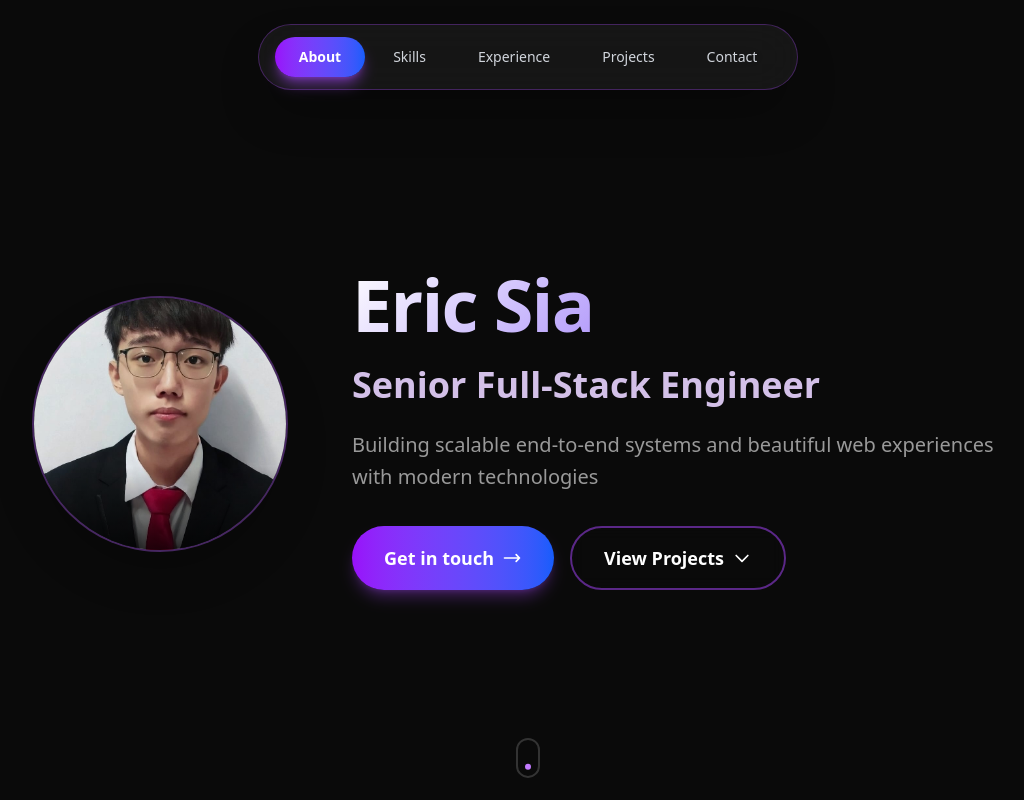
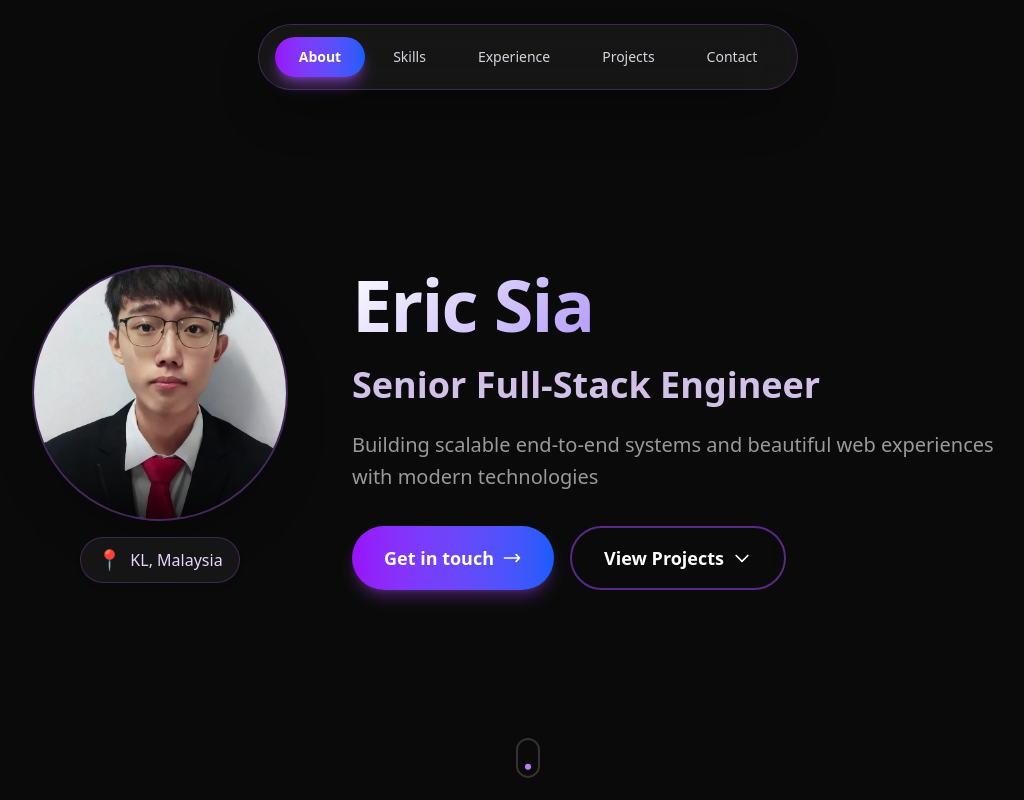
Before and after one commit to SiaDeLong/eric-sia-portfolio, a Next.js app: page / in a window 1280 px wide. Shown: the top 800 px of the page, without its empty margins (112-1136 px from the left). Built offline with nearby package versions, Linux system fonts and the light colour scheme.

Commit message:
update location to hero section

```diff
--- a/src/components/sections/Hero.tsx
+++ b/src/components/sections/Hero.tsx
@@ -16,7 +16,7 @@ interface HeroProps {
 }
 
 export default function Hero({ content }: HeroProps) {
-  const { name, title, tagline, ctaText, ctaLink } = content;
+  const { name, title, tagline, ctaText, ctaLink, location } = content;
 
   const itemVariants = {
     hidden: { opacity: 0, y: 20 },
@@ -51,7 +51,7 @@ export default function Hero({ content }: HeroProps) {
             {/* Profile Image */}
             <motion.div
               variants={itemVariants}
-              className="relative shrink-0"
+              className="relative flex flex-col items-center gap-4 shrink-0"
             >
               {/* Image container */}
               <div className="relative bg-dark-surface shadow-2xl border-2 border-purple-500/30 hover:border-purple-500/50 rounded-full w-48 md:w-64 h-48 md:h-64 overflow-hidden transition-colors duration-300">
@@ -65,6 +65,25 @@ export default function Hero({ content }: HeroProps) {
                 {/* Bottom gradient overlay with subtle effect */}
                 <div className="bottom-0 absolute inset-x-0 bg-linear-to-t from-black/80 to-transparent h-1/3" />
               </div>
+
+              {/* Location Caption */}
+              <motion.div
+                className="bg-dark-surface/80 shadow-md backdrop-blur-sm px-4 py-2 border border-purple-500/30 rounded-full"
+                initial={{ opacity: 0, y: 10 }}
+                animate={{ opacity: 1, y: 0 }}
+                transition={{ delay: 1.3, duration: 0.5 }}
+              >
+                <div className="flex items-center gap-2">
+                  <span
+                    className="text-xl"
+                  >
+                    📍
+                  </span>
+                  <span className="font-medium text-purple-200 text-sm md:text-base whitespace-nowrap">
+                    {location}
+                  </span>
+                </div>
+              </motion.div>
             </motion.div>
 
             {/* Text Content */}
--- a/src/lib/content.ts
+++ b/src/lib/content.ts
@@ -6,7 +6,8 @@ export const portfolioContent: PortfolioContent = {
     title: "Senior Full-Stack Engineer",
     tagline: "Building scalable end-to-end systems and beautiful web experiences with modern technologies",
     ctaText: "Get in touch",
-    ctaLink: "#contact"
+    ctaLink: "#contact",
+    location: "KL, Malaysia"
   },
   about: {
     summary: "Deliver enterprise-grade systems using React, Spring Boot, and AWS. Specialized in system modernization, microservices architecture, and cloud-native deployments. Proven track record in leading technical initiatives, driving platform migrations, and enabling international product expansion. Strong background in scalable backend design, DevOps automation, and production system stability.",
--- a/src/lib/types.ts
+++ b/src/lib/types.ts
@@ -6,6 +6,7 @@ export interface HeroContent {
   tagline: string;
   ctaText: string;
   ctaLink: string;
+  location: string;
 }
 
 export interface AboutContent {
```
